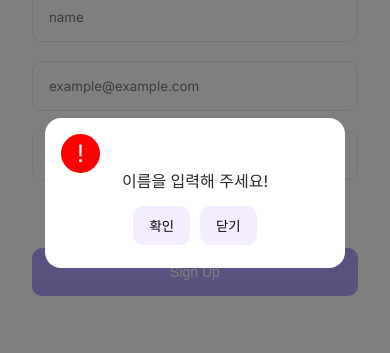
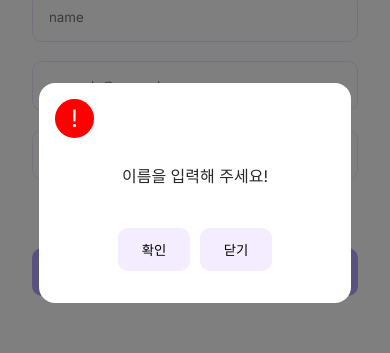
Before and after one commit to haileyham/study-now, a Next.js app: page /sign-up in a window 390 px wide. Both pictures are taken after a click on the button "Sign Up". Shown: the part 229-582 px from the top of the page. Built offline with nearby package versions, Linux system fonts and the light colour scheme.

Commit message:
(#70) design : modal content 크기 및 구조 변경 - mobile 및 tablet,pc

```diff
--- a/components/modal/Modal.tsx
+++ b/components/modal/Modal.tsx
@@ -57,8 +57,10 @@ const Modal: React.FC<ModalProps> = ({
             <div className={styles.modalContent} onClick={closeOnClick}>
               {mark ? <span>{mark}</span> : ''}
               <p>{message}</p>
-              <button onClick={handleConfirm}>확인</button>
-              <button onClick={closeModal}>닫기</button>
+              <div>
+                <button onClick={handleConfirm}>확인</button>
+                <button onClick={closeModal}>닫기</button>
+              </div>
             </div>
           </div>
         ) : null}
--- a/components/modal/page.module.scss
+++ b/components/modal/page.module.scss
@@ -23,31 +23,35 @@
 
 .modalContent {
   display: flex;
-  justify-content: center;
+  flex-direction: column;
+  justify-content: space-evenly;
   align-items: center;
   position: fixed;
-  width: 300px;
-  height: 150px;
-  padding-top: 4rem;
+  width: 80%;
+  height: 220px;
+  padding-top: 3rem;
   border-radius: 1rem;
   background-color: white;
   gap: 10px;
-  button {
-    padding: 10px 1rem;
-    background-color: rgb(243, 237, 255);
-    border: none;
-    border-radius: var(--border-radius-m);
-    cursor: pointer;
-    &:hover {
-      background-color: rgb(211, 188, 255);
-    }
-  }
   p {
-    position: absolute;
-    top: 50px;
+    text-align: center;
+    padding: 0 2rem;
     font-size: var(--font-size-l);
     color: rgb(41, 41, 41);
     cursor: default;
+  }
+  div {
+    button {
+      margin: 0 0.3rem;
+      padding: 12px 1.5rem;
+      background-color: rgb(243, 237, 255);
+      border: none;
+      border-radius: var(--border-radius-m);
+      cursor: pointer;
+      &:hover {
+        background-color: rgb(211, 188, 255);
+      }
+    }
   }
   span {
     position: absolute;
@@ -68,3 +72,10 @@
   right: 20px;
   cursor: pointer;
 }
+
+/* 태블릿 화면 스타일 */
+@media (min-width: 768px) {
+  .modalContent {
+    width: 500px;
+  }
+}
```
